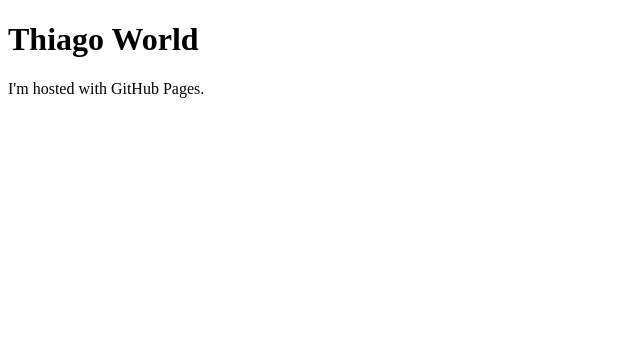
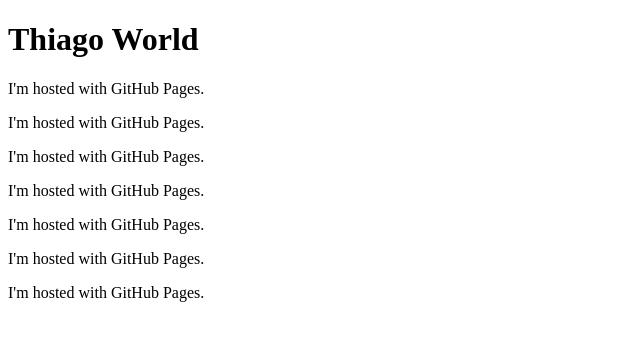
Before and after one commit to thsdeveloper/thsdeveloper.github.io, a plain HTML site: page index.html in a window 1280 px wide. Shown: the whole page, without its empty margins (0-640 px from the left). Drawn offline with Linux system fonts and the light colour scheme.

Commit message:
dkjfhkjhk
kjhkjdfndjkf

```diff
--- a/index.html
+++ b/index.html
@@ -3,5 +3,11 @@
 <body>
 <h1>Thiago World</h1>
 <p>I'm hosted with GitHub Pages.</p>
+<p>I'm hosted with GitHub Pages.</p>
+<p>I'm hosted with GitHub Pages.</p>
+<p>I'm hosted with GitHub Pages.</p>
+<p>I'm hosted with GitHub Pages.</p>
+<p>I'm hosted with GitHub Pages.</p>
+<p>I'm hosted with GitHub Pages.</p>
 </body>
 </html>
```
